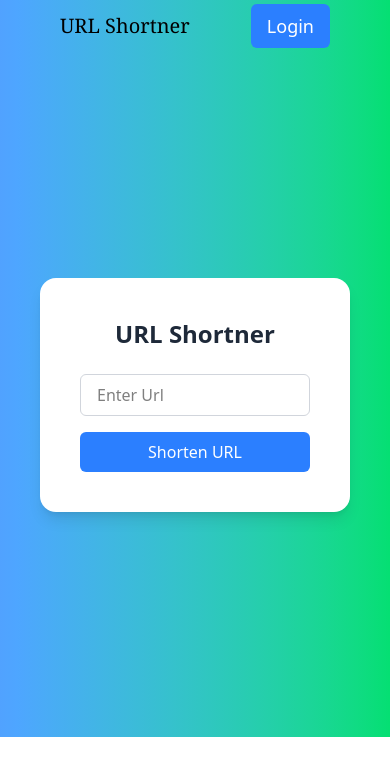
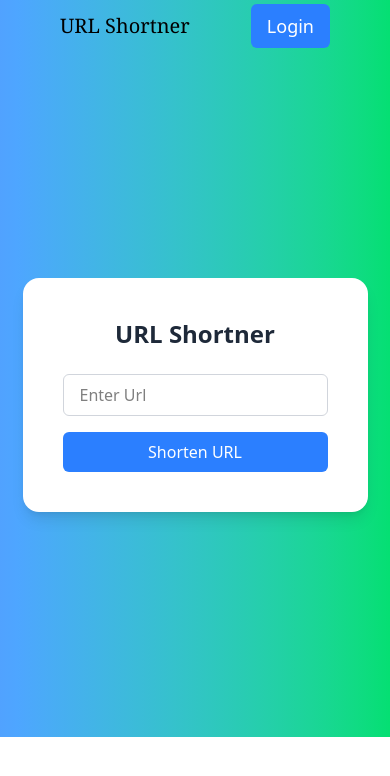
Before and after one commit to Tofeeq7007/vercel-frontend, a React (Vite) app: page / in a window 390 px wide. Shown: the top 776 px of the page. Built offline with nearby package versions, Linux system fonts and the light colour scheme; no server answers.

Commit message:
Responsive2

```diff
--- a/src/component/Urllow.jsx
+++ b/src/component/Urllow.jsx
@@ -27,7 +27,7 @@ export function Abcd(){
     return (
         <div className="w-full h-[685px] bg-gradient-to-r  from-blue-400 to-green-400">
             <div className="flex  justify-center items-center  h-full w-full">
-                <div className={`bg-white min-lg:w-[70%] min-[320px]:w-dvh mx-10 shadow-lg rounded-2xl p-10 ${auth.isAuthenticated ? 'w-[70%]' :'w-[35%]'}`}>
+                <div className={`bg-white mx-10  max-md:mx-0 shadow-lg rounded-2xl p-10 ${auth.isAuthenticated ? 'w-[70%]' :'min-sm:w-96'}`}>
 
                     <h2 className="bg-white text-2xl font-semibold text text-center mb-6 text-gray-800">URL Shortner</h2>
                     <div className="mb-4">
--- a/src/component/shortendlink.jsx
+++ b/src/component/shortendlink.jsx
@@ -9,27 +9,27 @@ export function ShortendLink({shorturl}){
         setTimeout(()=>setCopied(false),2000);
     }
     return (
-        <>
+        <div className="flex flex-col">
 
             <div className="mt-4 font-semibold">Your Short URL:</div>
             <div className="bg-green-100
-            mt-4 p-3 flex justify-between">
+            mt-4 p-3  flex justify-between">
                 <a
                     href={shorturl}
                     target="_blank"
-                    className="text-blue-600 underline"
+                    className="text-blue-600 max-[375px]:overflow-hidden underline"
                 >
                     {shorturl}
                 </a>
                 <div>
                 {!copied && (
-                    <MdContentCopy className="cursor-pointer text-2xl" onClick={handleCopy}/>
+                    <MdContentCopy className="cursor-pointer max-sm:hidden text-2xl" onClick={handleCopy}/>
                 )}
                 {copied && (
                     <span className="text-green-600 text-xs mt-1 animate-bounce">Copied!</span>
                 )}
                 </div>
             </div>
-        </>
+        </div>
     )
 }
```
